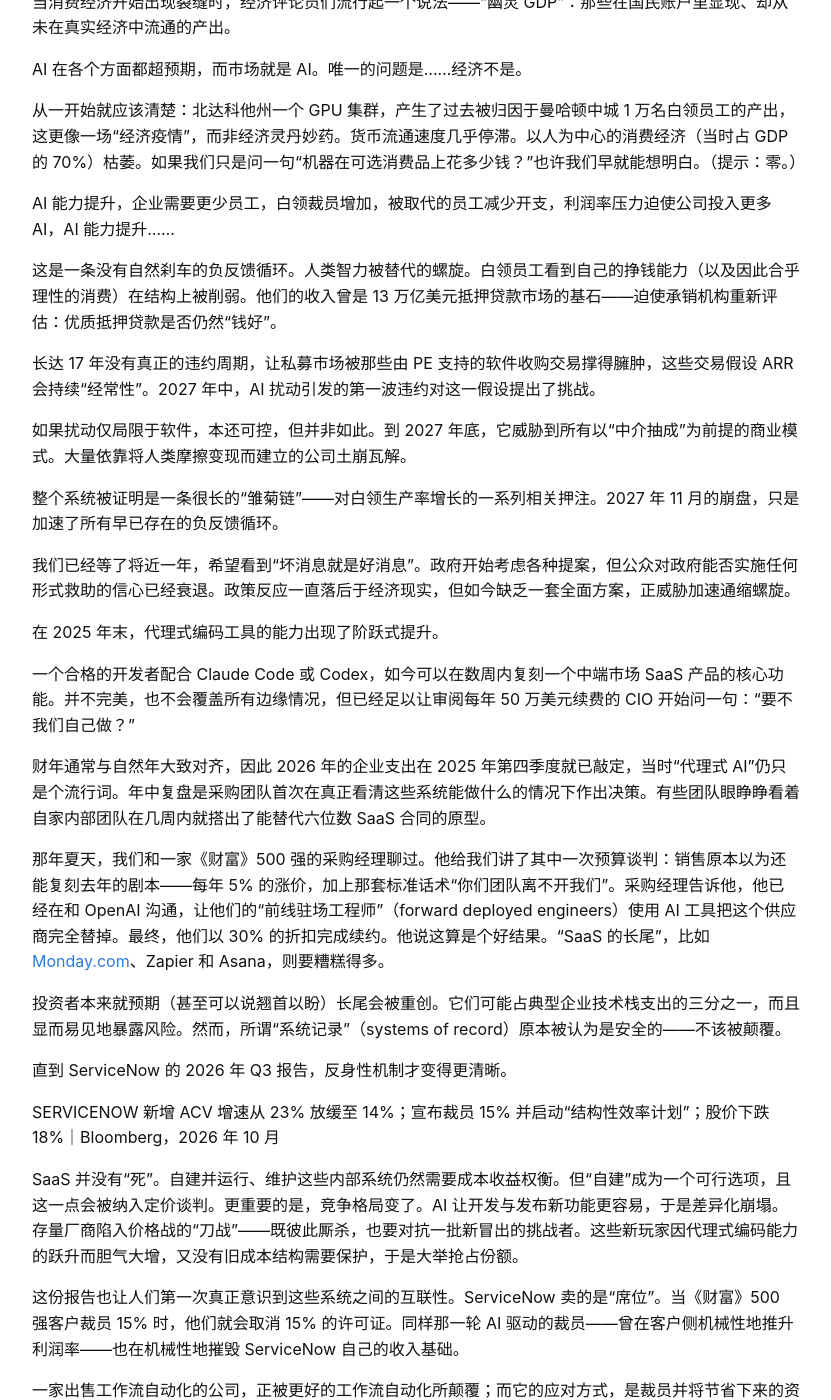
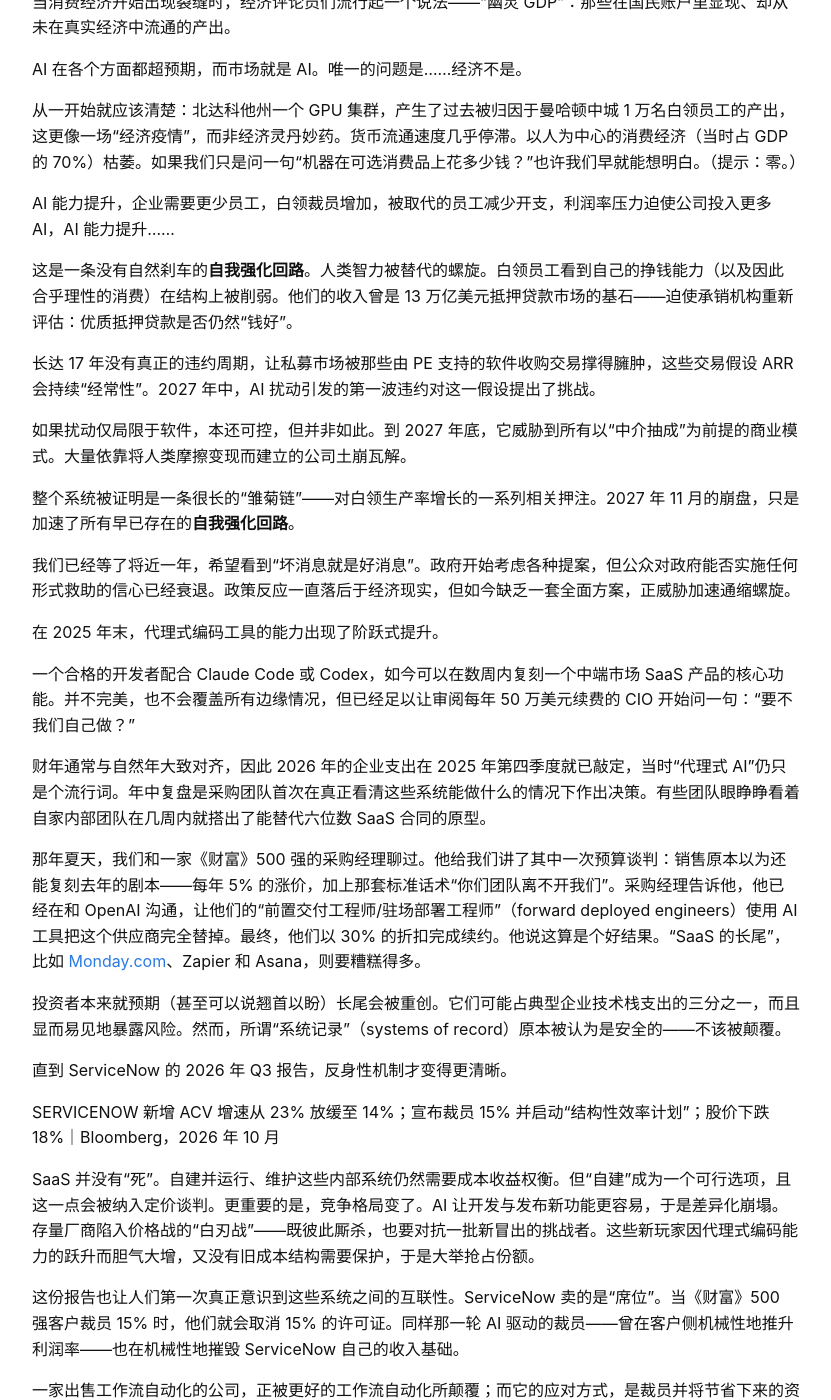
Before and after one commit to vultr740-byte/articles, a Jekyll site: the page built from posts/2026-02-23-2028gic/zh.md, in a window 1280 px wide and 1400 px high, scrolled down 1195 px. Shown: the whole window, without its empty margins (224-1055 px from the left). Built offline with Jekyll 4.4.1, drawn with Linux system fonts in a browser that asks for light colours; our own code applies the rules of GitHub Pages for plain Markdown files; some of the changed text lies outside the part shown.

Commit message:
Fix key translation terms (feedback loop, money good, etc.)

```diff
--- a/posts/2026-02-23-2028gic/zh.md
+++ b/posts/2026-02-23-2028gic/zh.md
@@ -40,13 +40,13 @@
 
 AI 能力提升，企业需要更少员工，白领裁员增加，被取代的员工减少开支，利润率压力迫使公司投入更多 AI，AI 能力提升……
 
-这是一条没有自然刹车的负反馈循环。人类智力被替代的螺旋。白领员工看到自己的挣钱能力（以及因此合乎理性的消费）在结构上被削弱。他们的收入曾是 13 万亿美元抵押贷款市场的基石——迫使承销机构重新评估：优质抵押贷款是否仍然“钱好”。
+这是一条没有自然刹车的**自我强化回路**。人类智力被替代的螺旋。白领员工看到自己的挣钱能力（以及因此合乎理性的消费）在结构上被削弱。他们的收入曾是 13 万亿美元抵押贷款市场的基石——迫使承销机构重新评估：优质抵押贷款是否仍然“钱好”。
 
 长达 17 年没有真正的违约周期，让私募市场被那些由 PE 支持的软件收购交易撑得臃肿，这些交易假设 ARR 会持续“经常性”。2027 年中，AI 扰动引发的第一波违约对这一假设提出了挑战。
 
 如果扰动仅局限于软件，本还可控，但并非如此。到 2027 年底，它威胁到所有以“中介抽成”为前提的商业模式。大量依靠将人类摩擦变现而建立的公司土崩瓦解。
 
-整个系统被证明是一条很长的“雏菊链”——对白领生产率增长的一系列相关押注。2027 年 11 月的崩盘，只是加速了所有早已存在的负反馈循环。
+整个系统被证明是一条很长的“雏菊链”——对白领生产率增长的一系列相关押注。2027 年 11 月的崩盘，只是加速了所有早已存在的**自我强化回路**。
 
 我们已经等了将近一年，希望看到“坏消息就是好消息”。政府开始考虑各种提案，但公众对政府能否实施任何形式救助的信心已经衰退。政策反应一直落后于经济现实，但如今缺乏一套全面方案，正威胁加速通缩螺旋。
 
@@ -56,7 +56,7 @@
 
 财年通常与自然年大致对齐，因此 2026 年的企业支出在 2025 年第四季度就已敲定，当时“代理式 AI”仍只是个流行词。年中复盘是采购团队首次在真正看清这些系统能做什么的情况下作出决策。有些团队眼睁睁看着自家内部团队在几周内就搭出了能替代六位数 SaaS 合同的原型。
 
-那年夏天，我们和一家《财富》500 强的采购经理聊过。他给我们讲了其中一次预算谈判：销售原本以为还能复刻去年的剧本——每年 5% 的涨价，加上那套标准话术“你们团队离不开我们”。采购经理告诉他，他已经在和 OpenAI 沟通，让他们的“前线驻场工程师”（forward deployed engineers）使用 AI 工具把这个供应商完全替掉。最终，他们以 30% 的折扣完成续约。他说这算是个好结果。“SaaS 的长尾”，比如 [Monday.com](http://monday.com)、Zapier 和 Asana，则要糟糕得多。
+那年夏天，我们和一家《财富》500 强的采购经理聊过。他给我们讲了其中一次预算谈判：销售原本以为还能复刻去年的剧本——每年 5% 的涨价，加上那套标准话术“你们团队离不开我们”。采购经理告诉他，他已经在和 OpenAI 沟通，让他们的“前置交付工程师/驻场部署工程师”（forward deployed engineers）使用 AI 工具把这个供应商完全替掉。最终，他们以 30% 的折扣完成续约。他说这算是个好结果。“SaaS 的长尾”，比如 [Monday.com](http://monday.com)、Zapier 和 Asana，则要糟糕得多。
 
 投资者本来就预期（甚至可以说翘首以盼）长尾会被重创。它们可能占典型企业技术栈支出的三分之一，而且显而易见地暴露风险。然而，所谓“系统记录”（systems of record）原本被认为是安全的——不该被颠覆。
 
@@ -64,7 +64,7 @@
 
 SERVICENOW 新增 ACV 增速从 23% 放缓至 14%；宣布裁员 15% 并启动“结构性效率计划”；股价下跌 18%｜Bloomberg，2026 年 10 月
 
-SaaS 并没有“死”。自建并运行、维护这些内部系统仍然需要成本收益权衡。但“自建”成为一个可行选项，且这一点会被纳入定价谈判。更重要的是，竞争格局变了。AI 让开发与发布新功能更容易，于是差异化崩塌。存量厂商陷入价格战的“刀战”——既彼此厮杀，也要对抗一批新冒出的挑战者。这些新玩家因代理式编码能力的跃升而胆气大增，又没有旧成本结构需要保护，于是大举抢占份额。
+SaaS 并没有“死”。自建并运行、维护这些内部系统仍然需要成本收益权衡。但“自建”成为一个可行选项，且这一点会被纳入定价谈判。更重要的是，竞争格局变了。AI 让开发与发布新功能更容易，于是差异化崩塌。存量厂商陷入价格战的“白刃战”——既彼此厮杀，也要对抗一批新冒出的挑战者。这些新玩家因代理式编码能力的跃升而胆气大增，又没有旧成本结构需要保护，于是大举抢占份额。
 
 这份报告也让人们第一次真正意识到这些系统之间的互联性。ServiceNow 卖的是“席位”。当《财富》500 强客户裁员 15% 时，他们就会取消 15% 的许可证。同样那一轮 AI 驱动的裁员——曾在客户侧机械性地推升利润率——也在机械性地摧毁 ServiceNow 自己的收入基础。
 
@@ -128,13 +128,13 @@
 
 当代理掌控了交易，它们就开始寻找更大的“回形针”。
 
-比价与聚合终究有限。最大的、可以反复为用户省钱的方式（尤其当代理开始彼此交易时），是消除费用。在机器对机器的商业里，2–3% 的银行卡交换费（interchange）成了显眼的靶子。
+比价与聚合终究有限。最大的、可以反复为用户省钱的方式（尤其当代理开始彼此交易时），是消除费用。在机器对机器的商业里，2–3% 的银行卡**交换手续费/交换费率**（interchange）成了显眼的靶子。
 
 代理开始寻找比卡更快、更便宜的方案。多数最终选择通过 Solana 或以太坊二层使用稳定币结算：近乎即时，成本低到以几分之一美分计。
 
 MASTERCARD 2027 年 Q1：净营收同比 +6%；购买额增速从前一季度 +5.9% 放缓至 +3.4%；管理层提到“代理驱动的价格优化”和“可选消费品类压力”｜Bloomberg，2027 年 4 月 29 日
 
-Mastercard 的 2027 年 Q1 报告成了不可逆的拐点。代理式商业从“产品故事”变成了“管道故事”。MA 次日下跌 9%。Visa 也跌了，但在分析师指出其在稳定币基础设施上的更强定位后收窄跌幅。
+Mastercard 的 2027 年 Q1 报告成了不可逆的拐点。代理式商业从“产品故事”变成了“管道故事”。MA（Mastercard）次日下跌 9%。Visa 也跌了，但在分析师指出其在稳定币基础设施上的更强定位后收窄跌幅。
 
 ![](https://substackcdn.com/image/fetch/$s_!gW0T!,f_auto,q_auto:good,fl_progressive:steep/https%3A%2F%2Fsubstack-post-media.s3.amazonaws.com%2Fpublic%2Fimages%2F70ccc118-1388-4602-a5bd-bbc4284208f6_1024x541.png)
 代理式商业绕开交换费，对以银行卡为核心的银行和单一业务发行机构构成更大风险——它们拿走了大部分 2–3% 的费用，并围绕由商户补贴支撑的奖励积分计划建立起完整业务线。
@@ -311,7 +311,7 @@
 
 明确的是，支撑 13 万亿美元住宅抵押贷款的收入假设出现了结构性损伤。不明确的是，在抵押贷款市场完全消化其含义之前，政策是否能够介入。我们仍抱有希望，但也无法否认悲观的理由。
 
-第一个负反馈回路发生在实体经济：AI 能力提升，薪酬总额缩小，支出走软，利润率收紧，企业购买更多能力，能力继续提升。随后它转向金融：收入受损打击抵押贷款，银行损失收紧信贷，财富效应破裂，反馈回路加速。而这两者都因政府的政策回应不足而被加剧——坦白说，政府似乎有些困惑。
+第一条**自我强化回路**发生在实体经济：AI 能力提升，薪酬总额缩小，支出走软，利润率收紧，企业购买更多能力，能力继续提升。随后它转向金融：收入受损打击抵押贷款，银行损失收紧信贷，财富效应破裂，回路加速。而这两者都因政府的政策回应不足而被加剧——坦白说，政府似乎有些困惑。
 
 ![](https://substackcdn.com/image/fetch/$s_!0sEd!,f_auto,q_auto:good,fl_progressive:steep/https%3A%2F%2Fsubstack-post-media.s3.amazonaws.com%2Fpublic%2Fimages%2F5e7b551a-0d98-4485-a4fd-d7825349bac3_1024x559.png)
 这个系统并不是为这种危机设计的。联邦政府的收入基础本质上是对人类时间征税。人们工作，企业支付工资，政府抽成。个人所得税与工资税在正常年份构成财政收入的脊梁。
@@ -359,7 +359,7 @@
 
 但你读到这篇文章时并不是 2028 年 6 月。你读到它是在 2026 年 2 月。
 
-标普接近历史高位。负反馈回路尚未启动。我们确信其中一些情景不会发生。我们同样确信，机器智能将继续加速。人类智能的溢价会收窄。
+标普接近历史高位。上述自我强化回路尚未启动。我们确信其中一些情景不会发生。我们同样确信，机器智能将继续加速。人类智能的溢价会收窄。
 
 作为投资者，我们仍有时间评估：我们的投资组合有多少建立在那些在本十年内无法存续的假设之上。作为一个社会，我们仍有时间采取主动。
 
```
Also changed, not shown: other parts of posts/2026-02-23-2028gic/zh.md (+1 -1 lines).
